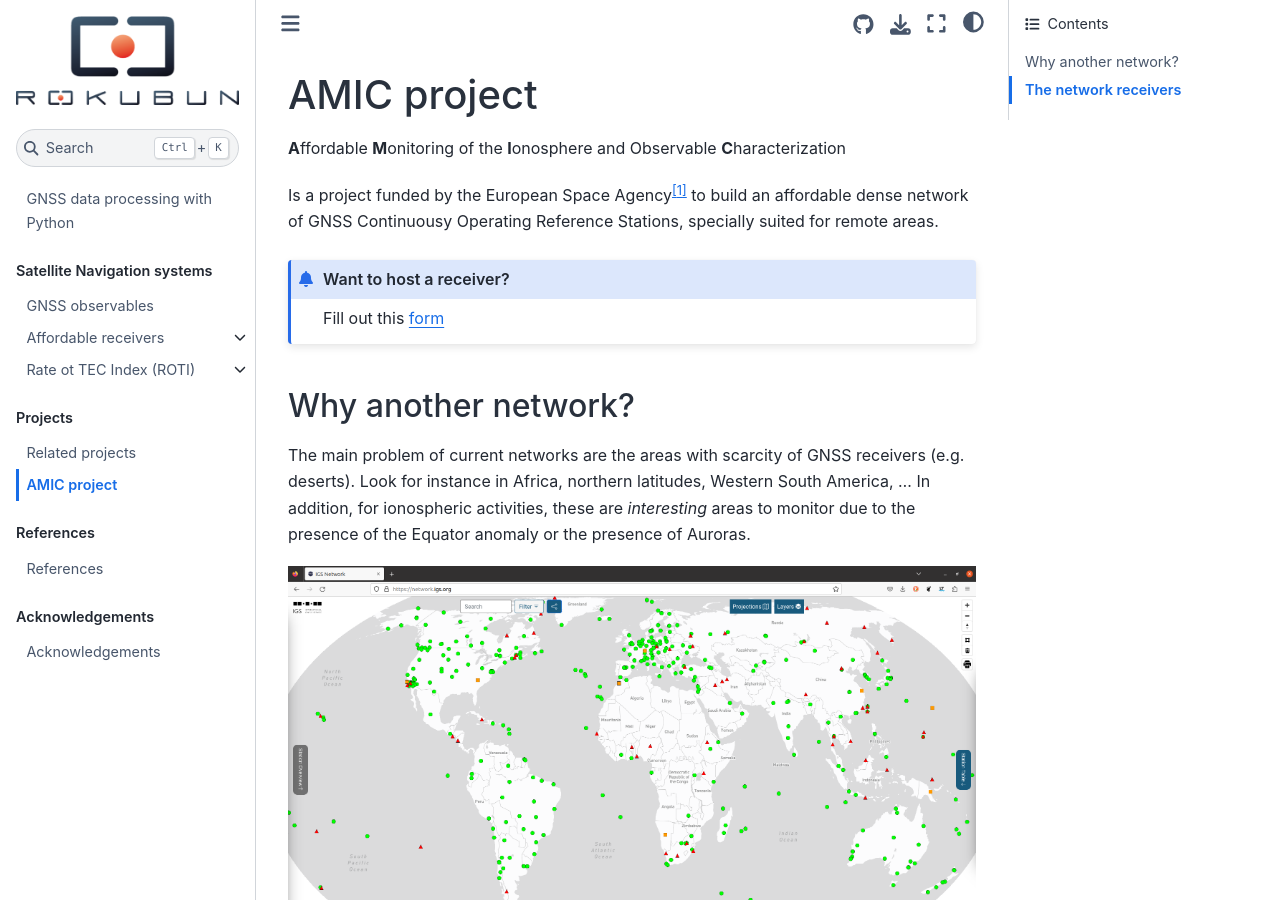
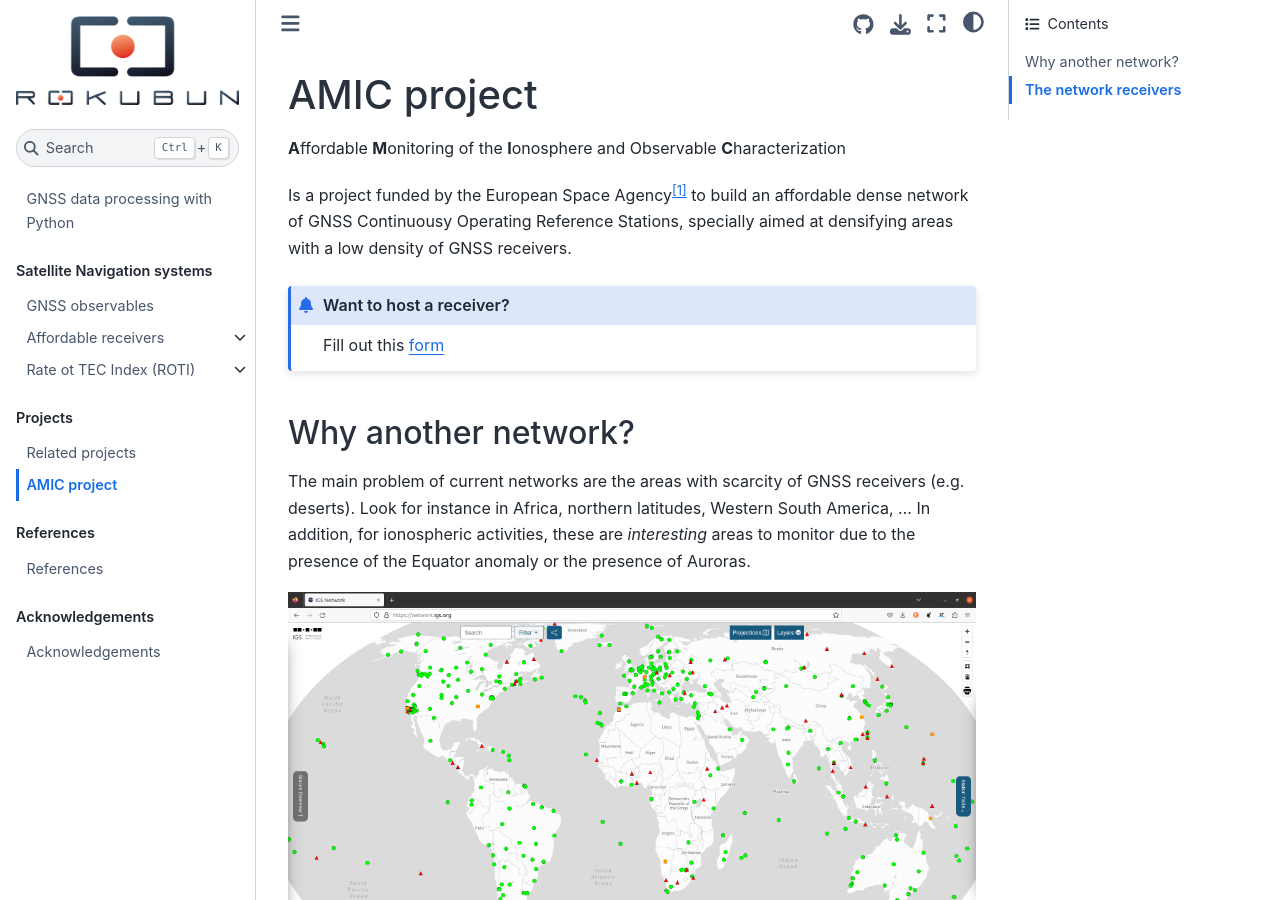
Before and after one commit to rokubun/gnss_tutorials, a Jupyter Book: the page built from docs/amic.md, in a window 1280 px wide and 900 px high. Built offline with Jupyter Book 1.0.4 settings and Sphinx 7.4.7 and the Sphinx Book theme 1.1.4, drawn with Linux system fonts in a browser that asks for light colours; pages that are not in the unit, such as notebooks, are missing from menus; some of the changed text lies outside the part shown.

Commit message:
fix(docs): rewording and fix typos in amic documentation

````diff
--- a/docs/amic.md
+++ b/docs/amic.md
@@ -5,7 +5,7 @@
 
 Is a project funded by the European Space Agency[^contractnum] to build an
 affordable dense network of GNSS Continuousy Operating Reference Stations,
-specially suited for remote areas.
+specially aimed at densifying areas with a low density of GNSS receivers.
 
 ```{admonition} Want to host a receiver?
 Fill out this [form](https://forms.gle/VMpzRQvP6fnRSeiw6)
````
Also changed, not shown: other parts of docs/amic.md (+1 -1 lines).
